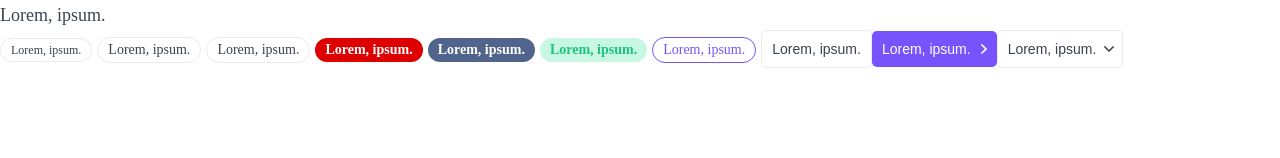
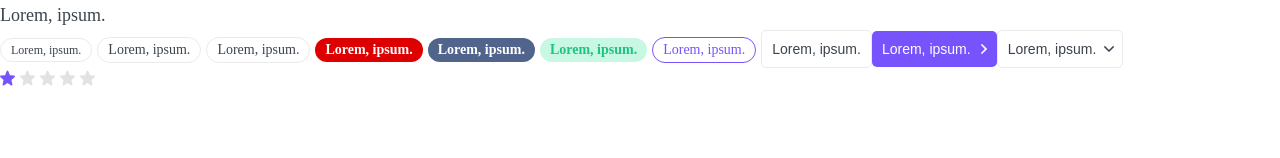
Before and after one commit to CptKokao/top-app, a Next.js app: page / in a window 1280 px wide. Shown: the part 139-297 px from the top of the page. Built offline with nearby package versions, Linux system fonts and the light colour scheme.

Commit message:
+ rating

```diff
--- a/components/index.ts
+++ b/components/index.ts
@@ -2,3 +2,4 @@ export * from './h-tag/h-tag';
 export * from './button/button';
 export * from './p/p';
 export * from './tag/tag';
+export * from './rating/rating';
--- a/components/p/p.props.ts
+++ b/components/p/p.props.ts
@@ -1,6 +1,6 @@
 import { DetailedHTMLProps, HTMLAttributes, ReactNode } from "react";
 
 export interface PProps extends DetailedHTMLProps<HTMLAttributes<HTMLParagraphElement>, HTMLParagraphElement> {
-  children: ReactNode
-  size: 's' | 'm'| 'l',
+  children: ReactNode;
+  size: 's' | 'm'| 'l';
 }
--- /dev/null
+++ b/components/rating/rating.module.css
@@ -0,0 +1,11 @@
+.filled {
+	fill: var(--primary);
+}
+
+.star {
+	padding-right: 5px;
+}
+
+.editable {
+	cursor: pointer;
+}
--- /dev/null
+++ b/components/rating/rating.tsx
@@ -0,0 +1,61 @@
+import { KeyboardEvent, useEffect, useState } from 'react';
+import cn from 'classnames';
+import { RatingProps } from './rating.props';
+import styles from './rating.module.css';
+import StartIcon from './star.svg';
+
+export const Rating = ({ isEditable = false, rating, setRating, className, ...props }: RatingProps): JSX.Element => {
+  const [ratingArray, setRatingArray] = useState<JSX.Element[]>(new Array(5).fill(<></>));
+
+  useEffect(() => {
+    constructRating(rating);
+  }, [rating]);
+
+  const constructRating = (currentRating: number) => {
+    const updateArray = ratingArray.map((r: JSX.Element, i: number) => {
+      return (
+        <StartIcon
+          className={cn(styles.star, {
+            [styles.filled]: i < currentRating,
+            [styles.editable]: isEditable
+          })}
+          onMouseEnter={() => changeDisplay(i + 1)}
+          onMouseLeave={() => changeDisplay(rating)}
+          onClick={() => changeRating(i + 1)}
+          onKeyDown={(e: KeyboardEvent<SVGElement>) => handleSpace(e, i + 1)}
+          tabIndex = {isEditable ? 0 : -1}
+          key={i}
+        />
+      );
+    });
+    setRatingArray(updateArray);
+  };
+
+  const changeDisplay = (r: number) => {
+    if(!isEditable) {
+      return false;
+    }
+    constructRating(r);
+  };
+
+  const changeRating = (r: number) => {
+    if(!isEditable || !setRating) {
+      return false;
+    }
+    setRating(r);
+  };
+
+  const handleSpace = (e: KeyboardEvent<SVGElement>,  r: number) => {
+    if(e.code !== 'Space' || !setRating) {
+      return false;
+    }
+
+    setRating(r);
+  };
+
+  return (
+    <div {...props}>
+      {ratingArray.map((r, i) => (<span key={i}>{r}</span>))}
+    </div>
+  );
+};
--- a/pages/index.tsx
+++ b/pages/index.tsx
@@ -1,6 +1,9 @@
-import { Button, Htag, Tag, P } from '../components';
+import { useState } from 'react';
+import { Button, Htag, Tag, P, Rating } from '../components';
 
 export default function Home(): JSX.Element {
+  const [rating, setRating] = useState<number>(1);
+
   return (
     <div>
       <Htag tag='h1'>Lorem, ipsum.</Htag>
@@ -19,6 +22,7 @@ export default function Home(): JSX.Element {
       <Button appearance="ghost">Lorem, ipsum.</Button>
       <Button appearance="primary" arrow="right">Lorem, ipsum.</Button>
       <Button appearance="ghost" arrow="down">Lorem, ipsum.</Button>
+      <Rating rating={rating} setRating={setRating} isEditable />
     </div>
   );
 }
```
Also changed, not shown: components/rating/rating.props.ts (added, +7 -0 lines), components/rating/star.svg (added).
